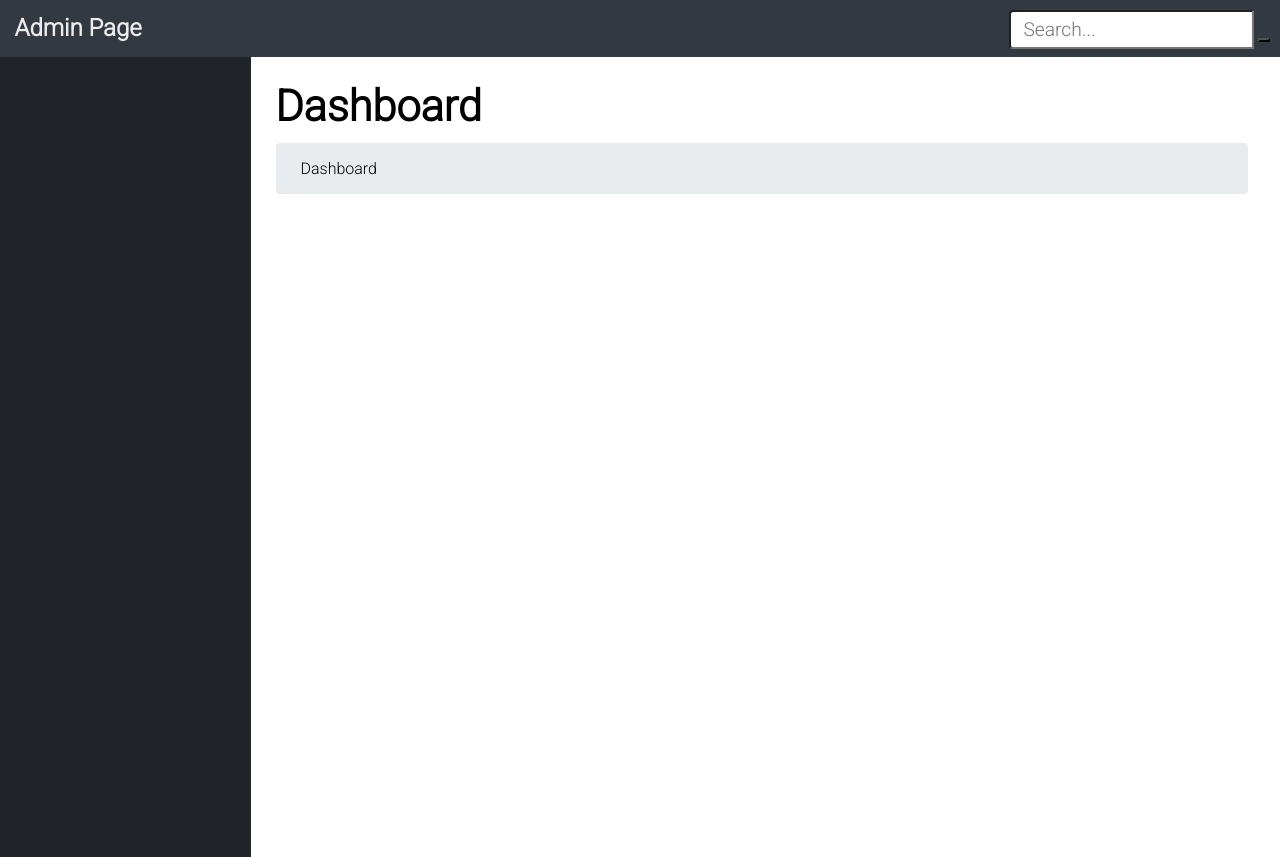
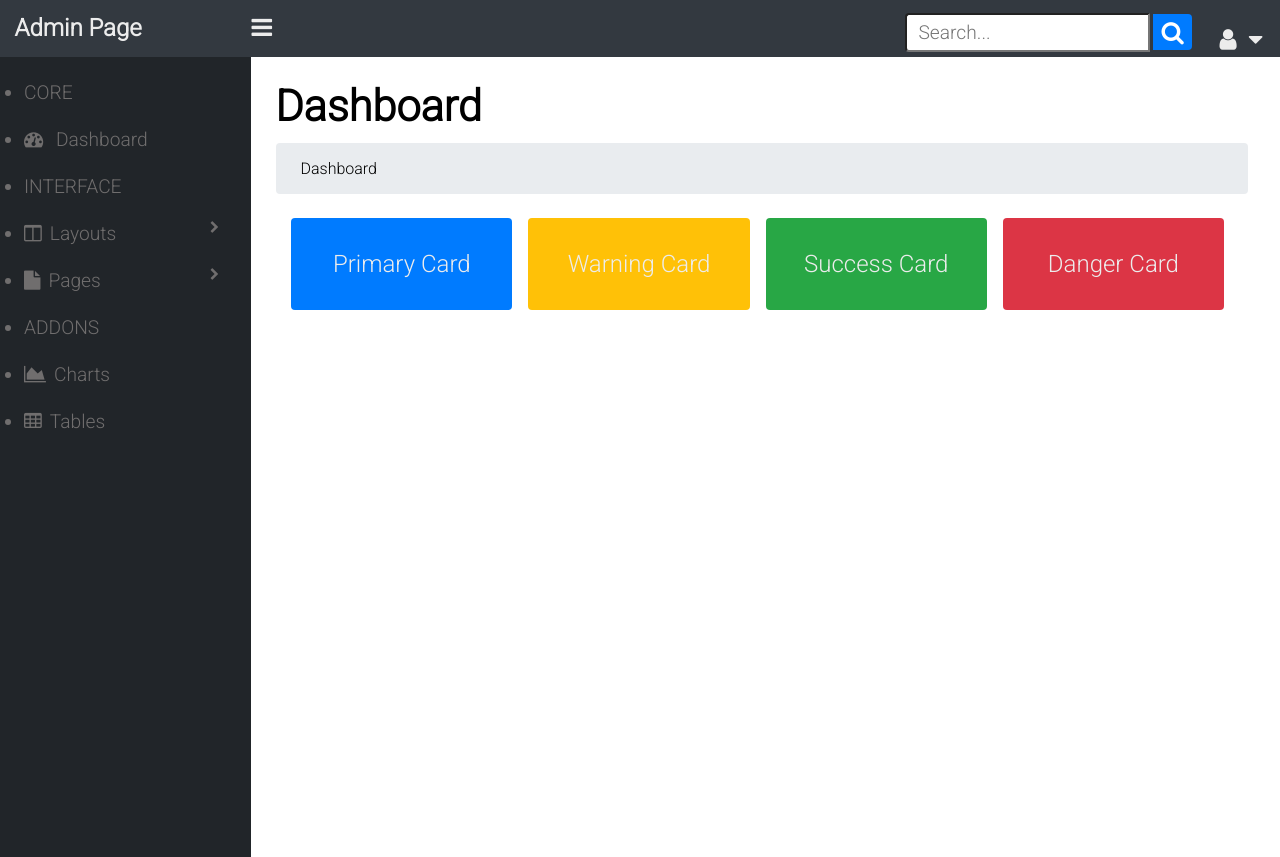
Before and after one commit to Strukturavaltas-03-Frontend-2022/css-projekt-pasztorpetra, a plain HTML site: page index.html in a window 1280 px wide. Drawn offline with Linux system fonts and the light colour scheme; a web font is replaced by a local one.

Commit message:
almost done

```diff
--- a/index.html
+++ b/index.html
@@ -1,55 +1,68 @@
 <!DOCTYPE html>
 <html lang="en">
   <head>
-    <meta charset="UTF-8">
-    <meta http-equiv="X-UA-Compatible" content="IE=edge">
-    <meta name="viewport" content="width=device-width, initial-scale=1.0">
+    <meta charset="UTF-8" />
+    <meta http-equiv="X-UA-Compatible" content="IE=edge" />
+    <meta name="viewport" content="width=device-width, initial-scale=1.0" />
     <title>Document</title>
-    <link rel="stylesheet" href="css/font-awesome.min.css">
-    <link rel="stylesheet" href="main.css">
-    <link rel="preconnect" href="https://fonts.googleapis.com">
-    <link rel="preconnect" href="https://fonts.gstatic.com" crossorigin>
-    <link href="https://fonts.googleapis.com/css2?family=DynaPuff&family=Roboto:wght@300&display=swap" rel="stylesheet">
+    <link rel="stylesheet" href="css/font-awesome.min.css" />
+    <link rel="stylesheet" href="main.css" />
+    <link rel="preconnect" href="https://fonts.googleapis.com" />
+    <link rel="preconnect" href="https://fonts.gstatic.com" crossorigin />
+    <link
+      href="https://fonts.googleapis.com/css2?family=DynaPuff&family=Roboto:wght@300&display=swap"
+      rel="stylesheet"
+    />
   </head>
   <body>
     <header class="header--dark">
-        <h3 class="header__title">Admin Page</h3>
+      <h3 class="header__title">
+        Admin Page
+        <i class="fa fa-bars" aria-hidden="true"></i>
+      </h3>
       <div class="header__search">
-            <input class="search__input" type="text" placeholder="Search...">
-            <button class="search__btn"></button>
+        <input class="search__input" type="text" placeholder="Search..." />
+        <button class="search__btn">
+          <i class="fa fa-search" aria-hidden="true"></i>
+        </button>
+        <i class="fa fa-user" aria-hidden="true"></i>
+        <i class="fa fa-caret-down" aria-hidden="true"></i>
       </div>
     </header>
     <main>
       <aside>
         <nav class="main__nav">
           <ul class="nav__ul">
-                    <li></li>
-                    <li></li>
-                    <li></li>
-                    <li></li>
-                    <li></li>
-                    <li></li>
-                    <li></li>
-                    <li></li>
+            <li>CORE</li>
+            <li>
+              <i class="fa fa-tachometer" aria-hidden="true"></i>
+              Dashboard
+            </li>
+            <li>INTERFACE</li>
+            <li>
+              <i class="fa fa-columns" aria-hidden="true"></i>Layouts
+              <i class="fa fa-chevron-right" aria-hidden="true"></i>
+            </li>
+            <li>
+              <i class="fa fa-file" aria-hidden="true"></i>Pages
+              <i class="fa fa-chevron-right" aria-hidden="true"></i>
+            </li>
+            <li>ADDONS</li>
+            <li><i class="fa fa-area-chart" aria-hidden="true"></i>Charts</li>
+            <li><i class="fa fa-table" aria-hidden="true"></i>Tables</li>
           </ul>
         </nav>
       </aside>
       <section class="content">
         <h1>Dashboard</h1>
-            <div class="main__breadcrumb">
-                Dashboard
-            </div>
+        <div class="main__breadcrumb">Dashboard</div>
         <div class="main__card">
           <div class="card__top"></div>
-                    <div class="main__card--blue"></div>
-                    <div class="main__card--yellow"></div>
-                    <div class="main__card--green"></div>
-                    <div class="main__card--red"></div>
+          <div class="main__card--blue">Primary Card</div>
+          <div class="main__card--yellow">Warning Card</div>
+          <div class="main__card--green">Success Card</div>
+          <div class="main__card--red">Danger Card</div>
           <div class="card__bottom"></div>
-                    <div class="main__card--blue"></div>
-                    <div class="main__card--yellow"></div>
-                    <div class="main__card--green"></div>
-                    <div class="main__card--red"></div>
         </div>
       </section>
     </main>
--- a/main.css
+++ b/main.css
@@ -1,17 +1,16 @@
-
 * {
   margin: 0;
   padding: 0;
-    font-family: 'Roboto', sans-serif;
+  font-family: "Roboto", sans-serif;
 }
 
-*:not(header){
+*:not(header) {
   padding-right: 0.5rem;
 }
 
 .header--dark {
-    background-color: rgb(51,57,64);
-    color: rgb(236,236,236);
+  background-color: rgb(51, 57, 64);
+  color: rgb(236, 236, 236);
   padding: 0.9rem;
   width: 100%;
 }
@@ -21,14 +20,39 @@
   font-size: 1.5rem;
 }
 
+.fa-bars {
+  margin-left: 6.5rem;
+}
+
+.fa-search {
+  color: white;
+  font-size: 1.5rem;
+  border: none;
+  background-color: rgb(0, 123, 255);
+  border-top-right-radius: 4px;
+  border-bottom-right-radius: 4px;
+  position: relative;
+  left: 0.5rem;
+  bottom: 0.4rem;
+}
+
+.fa-user {
+  font-size: 1.5rem;
+  margin-left: 1.5rem;
+}
+
+.fa-caret-down {
+  font-size: 1.5rem;
+  bottom: 0.5rem;
+}
+
 .header__search {
   display: inline;
   float: right;
-
 }
 
 .search__input {
-    border-top-left-radius: 4px ;
+  border-top-left-radius: 4px;
   border-bottom-left-radius: 4px;
   padding-left: 0.75rem;
   padding-right: 0.75rem;
@@ -36,13 +60,17 @@
   padding-bottom: 0.375rem;
   font-size: 1.2rem;
   position: relative;
-    bottom: 0.25rem;
-/*ide még kell két dolog!*/
+  bottom: 0.6rem;
 }
 
 .search__btn {
-    background-color: rgb(0,123,255);
-/* nagyító ikont a gomb közepére*/
+  background-color: rgb(0, 123, 255);
+  position: relative;
+  bottom: 0.05rem;
+  padding-top: 0.8rem;
+  border: none;
+  border-top-right-radius: 4px;
+  border-bottom-right-radius: 4px;
 }
 
 aside {
@@ -61,11 +89,11 @@ h1 {
 }
 
 .main__nav {
-    background-color: rgb(33,37,41);
+  background-color: rgb(33, 37, 41);
 }
 
 .main__breadcrumb {
-    background-color: rgb(233,236,239);
+  background-color: rgb(233, 236, 239);
   border-radius: 0.25rem;
   padding: 1rem 1.5rem 1rem 1.5rem;
   float: right;
@@ -73,38 +101,69 @@ h1 {
   margin-bottom: 1rem;
 }
 
+.main__card {
+  display: flex;
+  flex-direction: row;
+  text-align: center;
+  color: rgb(236, 236, 236);
+  font-size: 1.5rem;
+}
+
 .card__top {
   border-top-left-radius: 0.25rem;
   border-top-right-radius: 0.25rem;
-    display: flex;
-    flex-direction: row;
-    text-align: center;
+  display: block;
+  border-radius: ;
 }
 
 .card__bottom {
   border-bottom-left-radius: 0.25rem;
   border-bottom-right-radius: 0.25rem;
-    display: flex;
-    flex-direction: row;
-    text-align: center;
+  content: "";
+  display: table;
+  clear: both;
 }
 
 .main__card--blue {
-    background-color: rgb(0,123,255);
+  background-color: rgb(0, 123, 255);
   flex: 25%;
+  border-radius: 4px;
+  padding: 2rem;
+  margin: 0.5rem;
 }
 
 .main__card--yellow {
-    background-color: rgb(255,193,7);
+  background-color: rgb(255, 193, 7);
   flex: 25%;
+  border-radius: 4px;
+  padding: 2rem;
+  margin: 0.5rem;
 }
 
 .main__card--green {
-    background-color: rgb( 40,167,69);
+  background-color: rgb(40, 167, 69);
   flex: 25%;
+  border-radius: 4px;
+  padding: 2rem;
+  margin: 0.5rem;
 }
 
 .main__card--red {
-    background-color: rgb(220,53,69);
+  background-color: rgb(220, 53, 69);
   flex: 25%;
+  border-radius: 4px;
+  padding: 2rem;
+  margin: 0.5rem;
 }
+
+.nav__ul > li {
+  color: rgb(112, 110, 110);
+  font-size: 1.2rem;
+  margin-left: 1.5rem;
+  margin-top: 1.5rem;
+}
+
+.fa-chevron-right {
+  font-size: 0.8rem;
+  float: right;
+}
```
Lines whose indentation alone changed are shown as unchanged.
